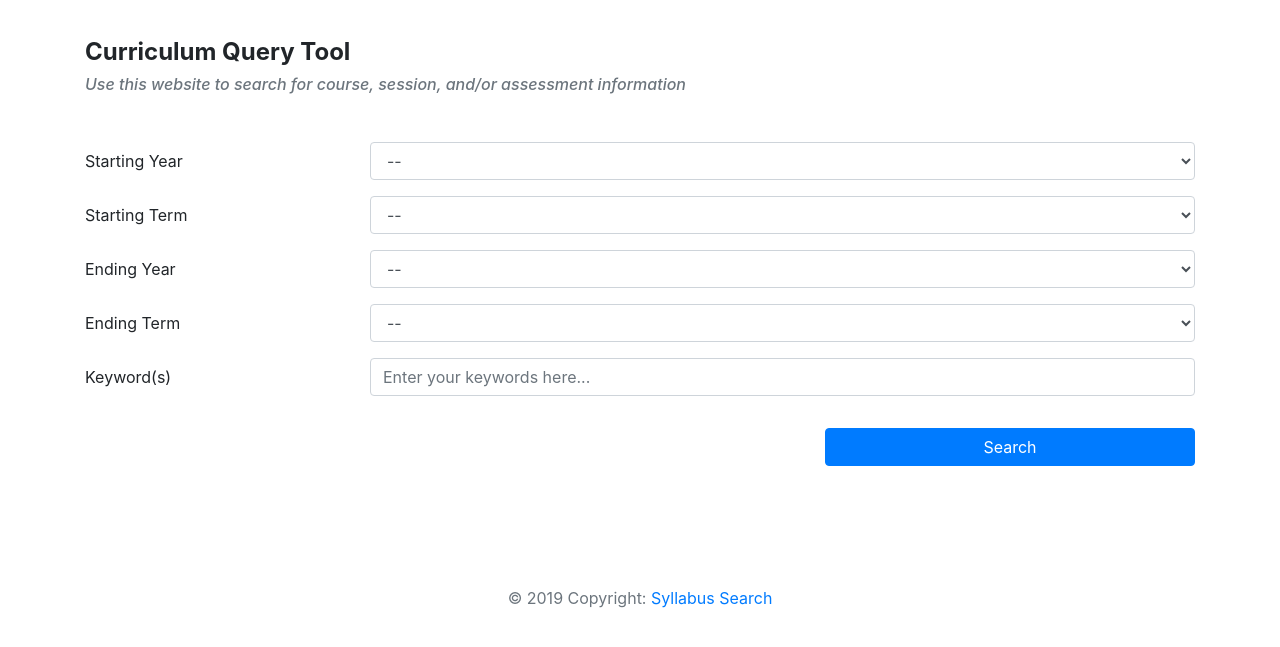
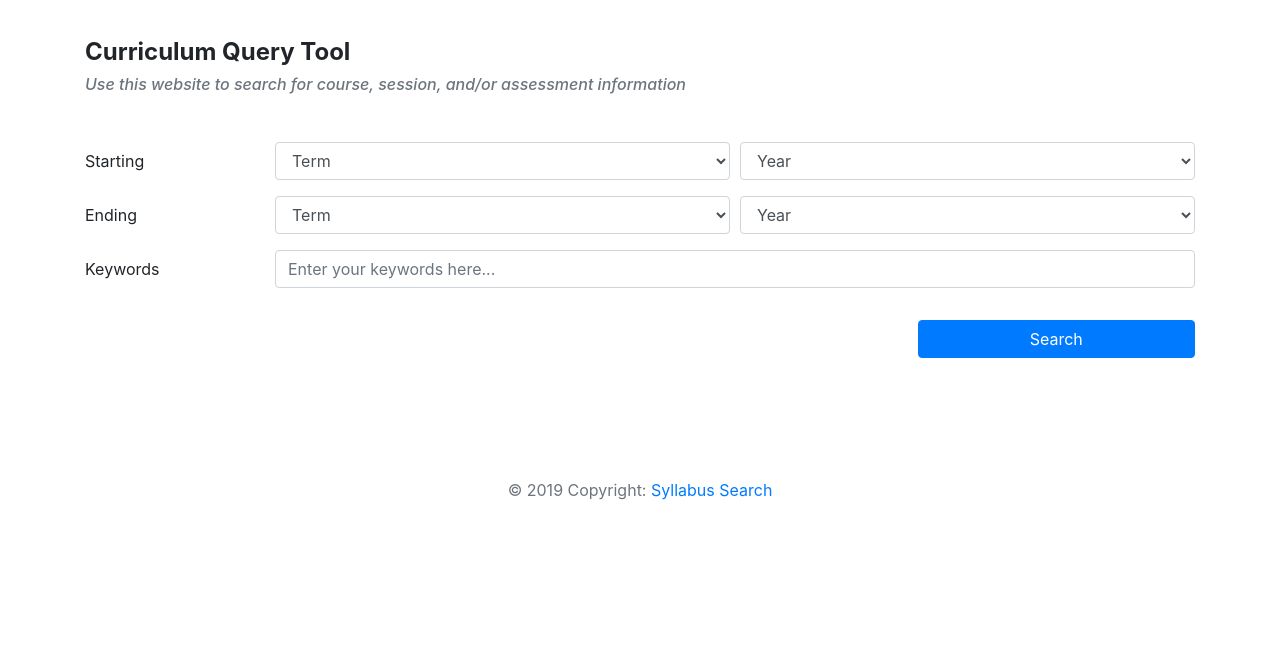
Before and after one commit to gojiplus/syllabus_search, a Flask app: page / in a window 1280 px wide. Shown: the part 56-703 px from the top of the page. Run offline with Flask 2, Linux system fonts and the light colour scheme; some libraries are stand-ins or nearby versions.

Commit message:
Rearranged form fields

```diff
--- a/app/templates/index.html
+++ b/app/templates/index.html
@@ -3,7 +3,7 @@
 {%- if course_data %}
   {%- set btn_color = 'secondary' %}
   {%- set btn_text = 'Reset' %}
-  {%- set readonly = ' readonly' %}
+  {%- set readonly = ' disabled' %}
 {%- else  %}
   {%- set btn_color = 'primary' %}
   {%- set btn_text = 'Search' %}
@@ -11,10 +11,18 @@
 {%- endif %}
 <form action="{{ url_for('index') }}" method="post" class="mb-5">
     <div class="form-group row">
-      <label for="start_year" class="col-sm-3 col-12 col-form-label">Starting Year</label>
-      <div class="col-sm-9 col-12">
-        <select class="form-control" id="start_year" name="start_year"{% if readonly %} disabled{% endif %}>
-          <option value=""{% if not form_data.start_year %} selected{% endif %}>--</option>
+      <span class="col-2 col-form-label">Starting</span>
+      <div class="col-5" style="padding-right: 5px;">
+        <select class="form-control" id="start_term" name="start_term"{{ readonly }}>
+          <option value=""{% if not form_data.start_term %} selected{% endif %}>Term</option>
+        {%- for term in terms %}
+          <option{% if term == form_data.start_term %} selected{% endif %}>{{ term }}</option>
+        {%- endfor %}
+        </select>
+      </div>
+      <div class="col-5" style="padding-left: 5px;">
+        <select class="form-control" id="start_year" name="start_year"{{ readonly }}>
+          <option value=""{% if not form_data.start_year %} selected{% endif %}>Year</option>
         {%- for year in years %}
           <option{% if year|string == form_data.start_year %} selected{% endif %}>{{ year }}</option>
         {%- endfor %}
@@ -22,21 +30,18 @@
       </div>
     </div>
     <div class="form-group row">
-      <label for="start_term" class="col-sm-3 col-12 col-form-label">Starting Term</label>
-      <div class="col-sm-9 col-12">
-        <select class="form-control" id="start_term" name="start_term"{% if readonly %} disabled{% endif %}>
-          <option value=""{% if not form_data.start_term %} selected{% endif %}>--</option>
+      <span class="col-2 col-form-label">Ending</span>
+      <div class="col-5" style="padding-right: 5px;">
+        <select class="form-control" id="end_term" name="end_term"{{ readonly }}>
+          <option value=""{% if not form_data.end_term %} selected{% endif %}>Term</option>
         {%- for term in terms %}
-          <option{% if term == form_data.start_term %} selected{% endif %}>{{ term }}</option>
+          <option{% if term == form_data.end_term %} selected{% endif %}>{{ term }}</option>
         {%- endfor %}
         </select>
       </div>
-    </div>
-    <div class="form-group row">
-      <label for="end_year" class="col-sm-3 col-12 col-form-label">Ending Year</label>
-      <div class="col-sm-9 col-12">
-        <select class="form-control" id="end_year" name="end_year"{% if readonly %} disabled{% endif %}>
-          <option value=""{% if not form_data.end_year %} selected{% endif %}>--</option>
+      <div class="col-5" style="padding-left: 5px;">
+        <select class="form-control" id="end_year" name="end_year"{{ readonly }}>
+          <option value=""{% if not form_data.end_year %} selected{% endif %}>Year</option>
         {%- for year in years %}
           <option{% if year|string == form_data.end_year %} selected{% endif %}>{{ year }}</option>
         {%- endfor %}
@@ -44,26 +49,15 @@
       </div>
     </div>
     <div class="form-group row">
-      <label for="end_term" class="col-sm-3 col-12 col-form-label">Ending Term</label>
-      <div class="col-sm-9 col-12">
-        <select class="form-control" id="end_term" name="end_term"{% if readonly %} disabled{% endif %}>
-          <option value=""{% if not form_data.end_term %} selected{% endif %}>--</option>
-        {%- for term in terms %}
-          <option{% if term == form_data.end_term %} selected{% endif %}>{{ term }}</option>
-        {%- endfor %}
-        </select>
-      </div>
-    </div>
-    <div class="form-group row">
-      <label for="keyword" class="col-sm-3 col-12 col-form-label">Keyword(s)</label>
-      <div class="col-sm-9 col-12">
+      <label for="keyword" class="col-2 col-form-label">Keywords</label>
+      <div class="col-10">
         <input type="text" class="form-control" id="keyword" name="keyword" {% if form_data.keyword %}value="{{ form_data.keyword }}" {% endif %}placeholder="Enter your keywords here..."{{ readonly }}>
       </div>
     </div>
     {% if course_data %}<input type="hidden" name="reset" value="yes">{% endif %}
     <div class="form-group row">
       <div class="col-12">
-        <button type="submit" class="btn btn-{{ btn_color }} mt-3 px-5 col-sm-4 col-12 float-right">{{ btn_text }}</button>
+        <button type="submit" class="btn btn-{{ btn_color }} mt-3 px-5 col-sm-3 col-12 float-right">{{ btn_text }}</button>
       </div>
     </div>
   </form>
```
